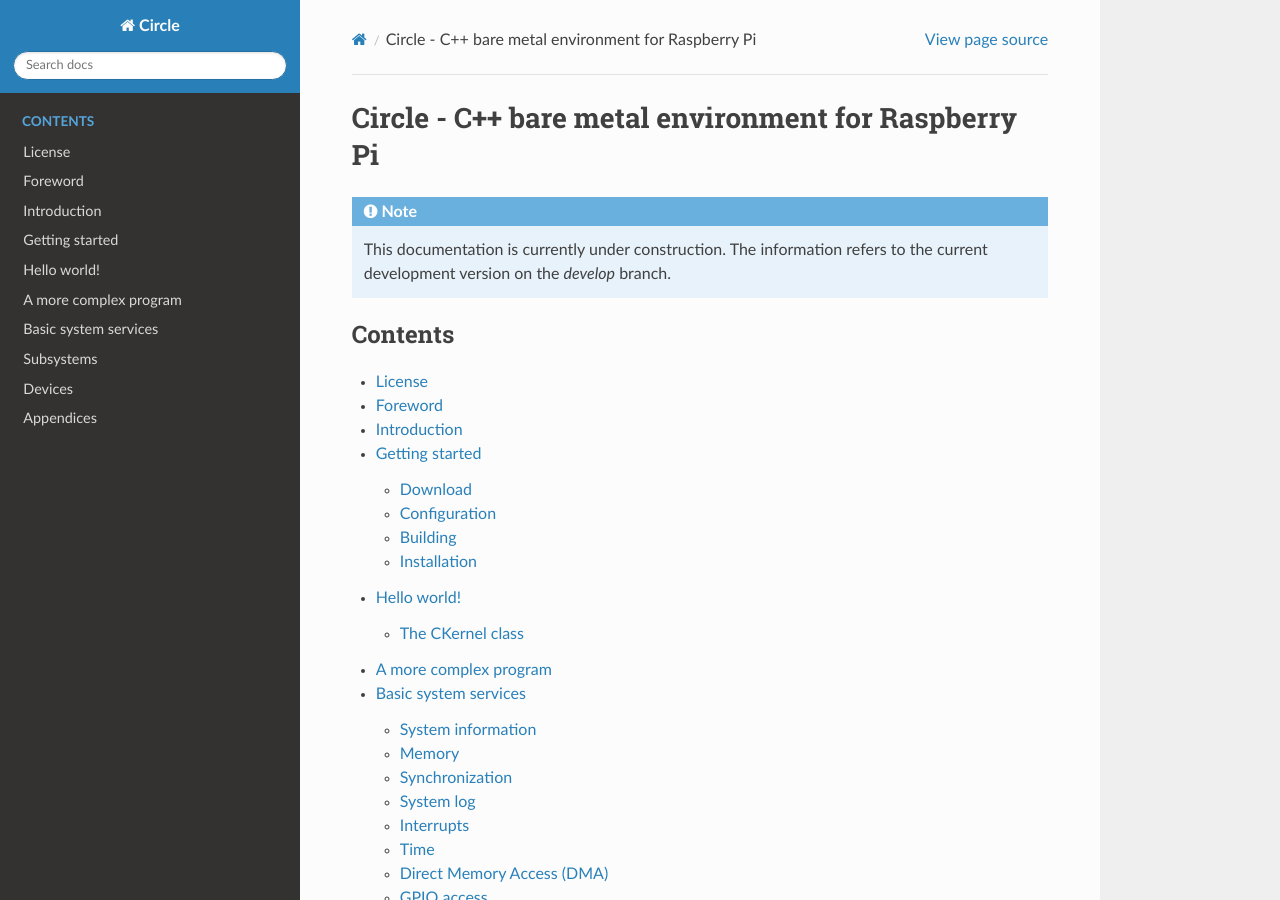
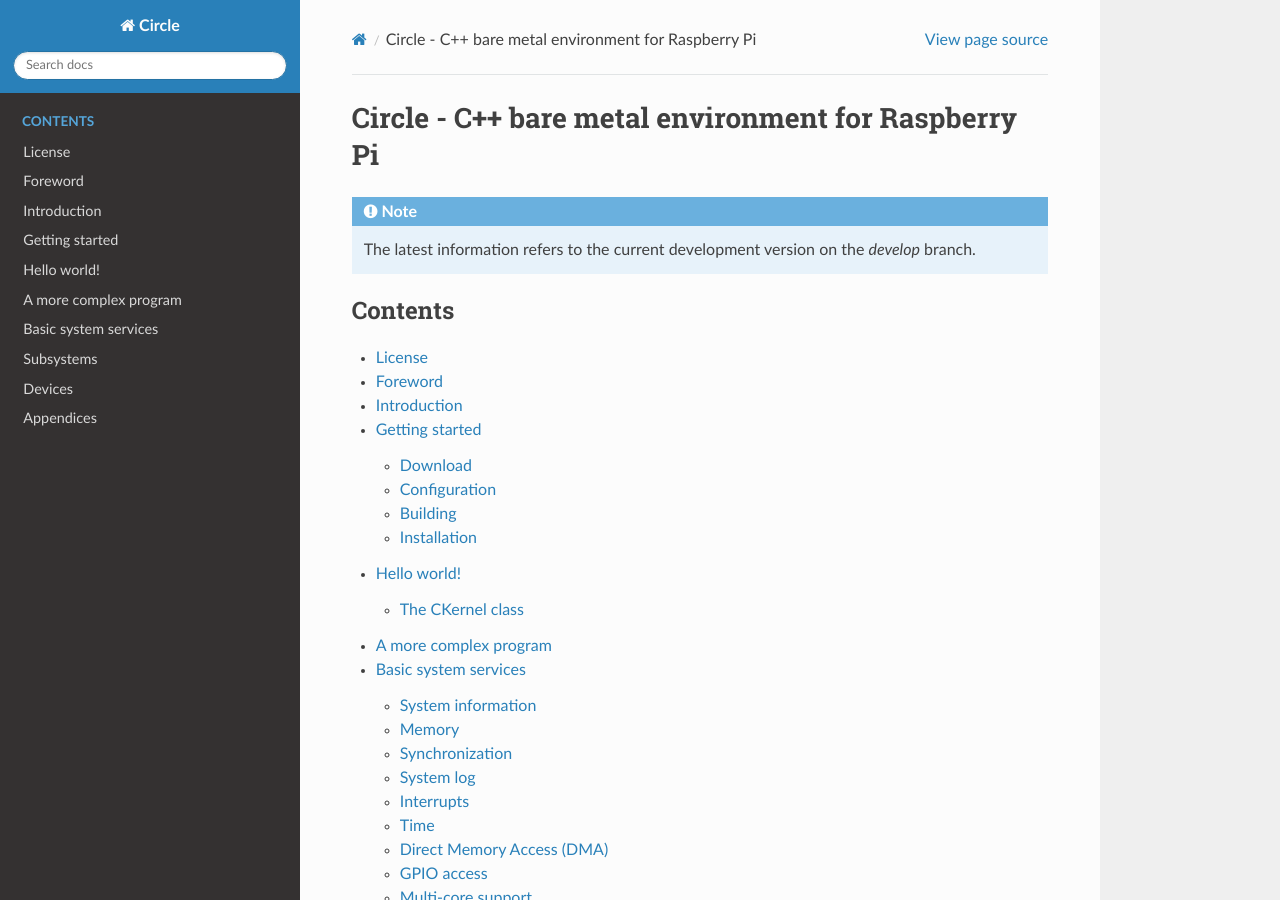
Before and after one commit to rsta2/circle-docs, a Sphinx documentation site: the page built from docs/index.rst, in a window 1280 px wide and 900 px high. Built offline with Sphinx 7.4.7 and the Read the Docs theme 2.0.0, drawn with Linux system fonts in a browser that asks for light colours.

Commit message:
index: Remove "under construction"

```diff
--- a/docs/index.rst
+++ b/docs/index.rst
@@ -3,7 +3,7 @@
 
 .. note::
 
-	This documentation is currently under construction. The information refers to the current development version on the `develop` branch.
+	The latest information refers to the current development version on the `develop` branch.
 
 .. toctree::
 	:maxdepth: 2
```
